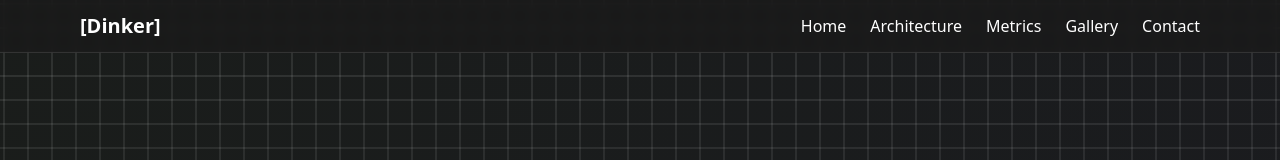
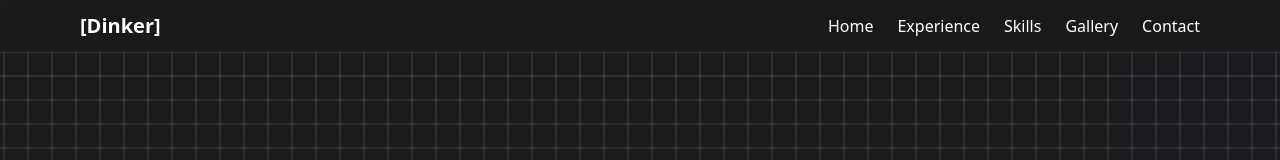
Before and after one commit to Next-Level-Dev/robloxdevportfolio, a Next.js app: page / in a window 1280 px wide. Shown: the top 160 px of the page. Built offline with nearby package versions, Linux system fonts and the light colour scheme.

Commit message:
Update Navbar.tsx

```diff
--- a/app/components/Navbar.tsx
+++ b/app/components/Navbar.tsx
@@ -3,8 +3,8 @@ import Link from 'next/link';
 
 const navItems = [
 	{ name: 'Home', href: '#hero' },
-	{ name: 'Architecture', href: '#architecture' },
-	{ name: 'Metrics', href: '#metrics' },
+	{ name: 'Experience', href: '#experience' },
+	{ name: 'Skills', href: '#skills' },
 	{ name: 'Gallery', href: '#gallery' },
 	{ name: 'Contact', href: '#contact' },
 ];
```
